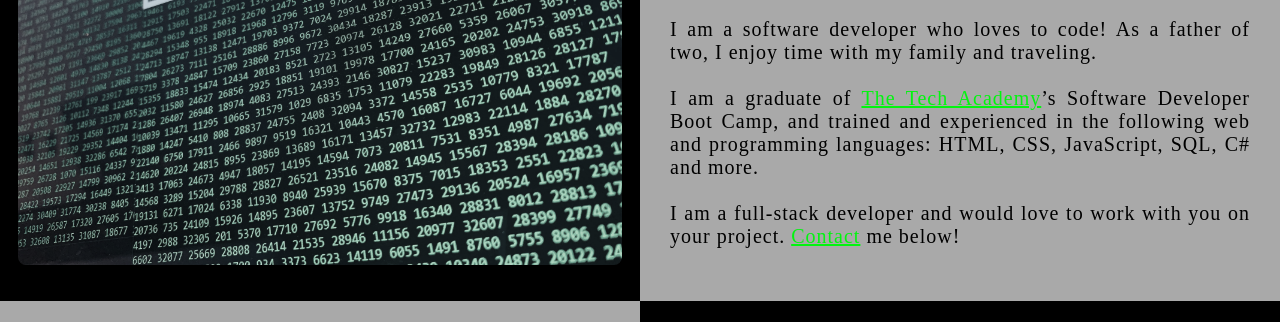
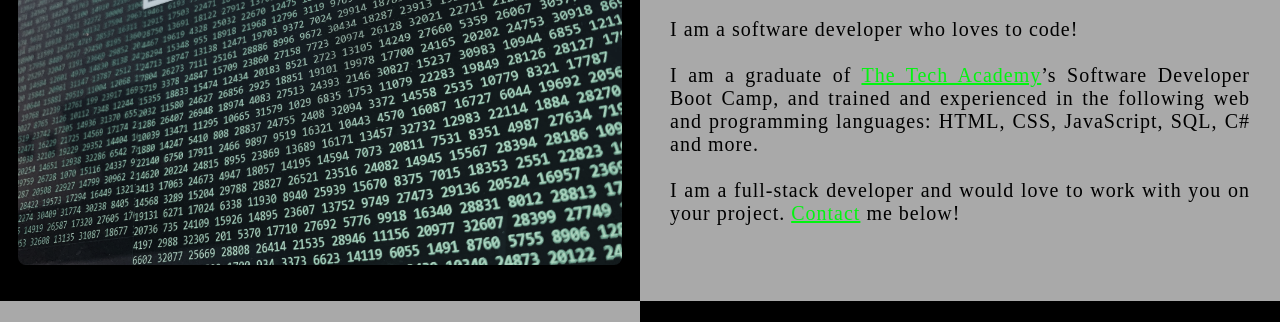
Before and after one commit to bradleysundberg/bradleysundberg.github.io, a plain HTML site: page index.html in a window 1280 px wide. Shown: the part 477-799 px from the top of the page. Drawn offline with Linux system fonts and the light colour scheme.

Commit message:
Update index.html

```diff
--- a/index.html
+++ b/index.html
@@ -60,7 +60,7 @@
             <div class="Column_1">
                 <h1>About</h1>
                 <p>
-                    I am a software developer who loves to code! As a father of two, I enjoy time with my family and traveling.
+                    I am a software developer who loves to code!
                     <br>
                     <br>I am a graduate of <a href="https://www.learncodinganywhere.com" target="_blank">The Tech Academy</a>’s Software Developer Boot Camp, and trained and experienced in the following web and programming languages: HTML, CSS, JavaScript, SQL, C# and more.
                     <br>
```
